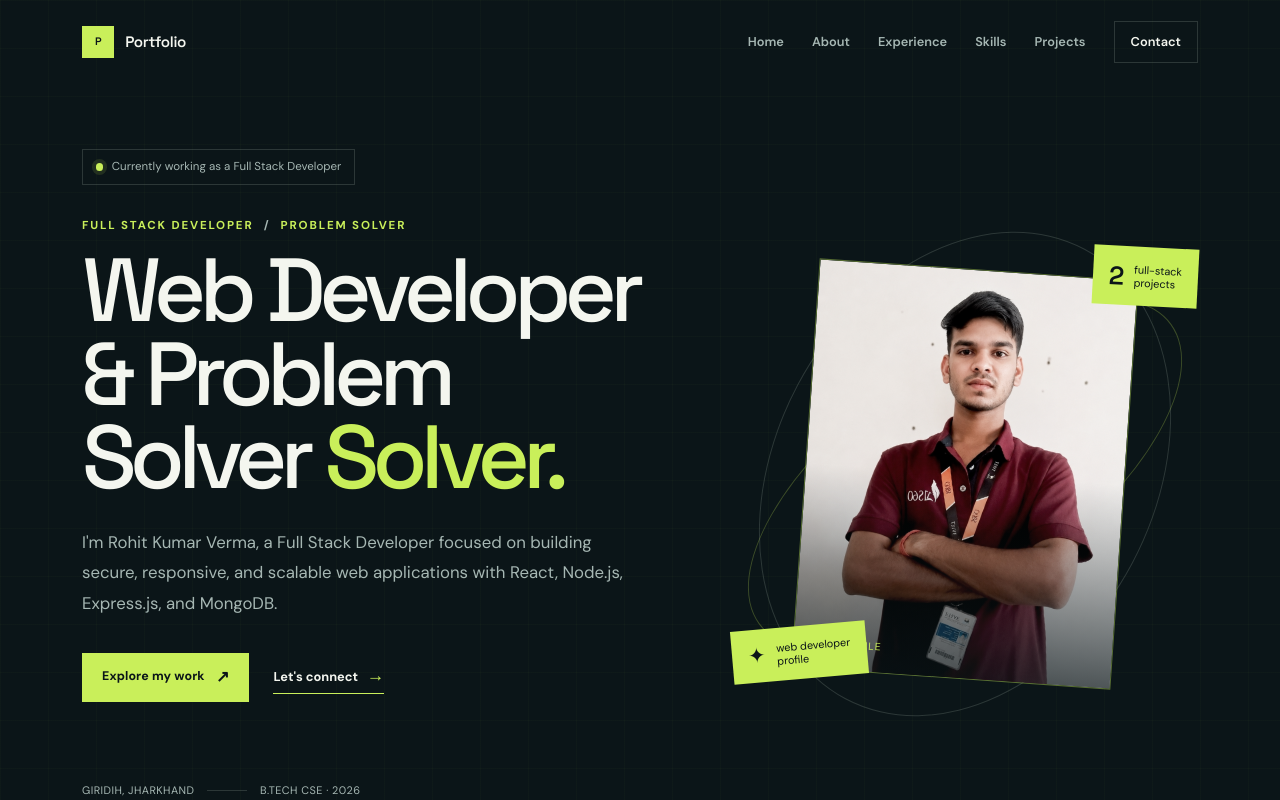
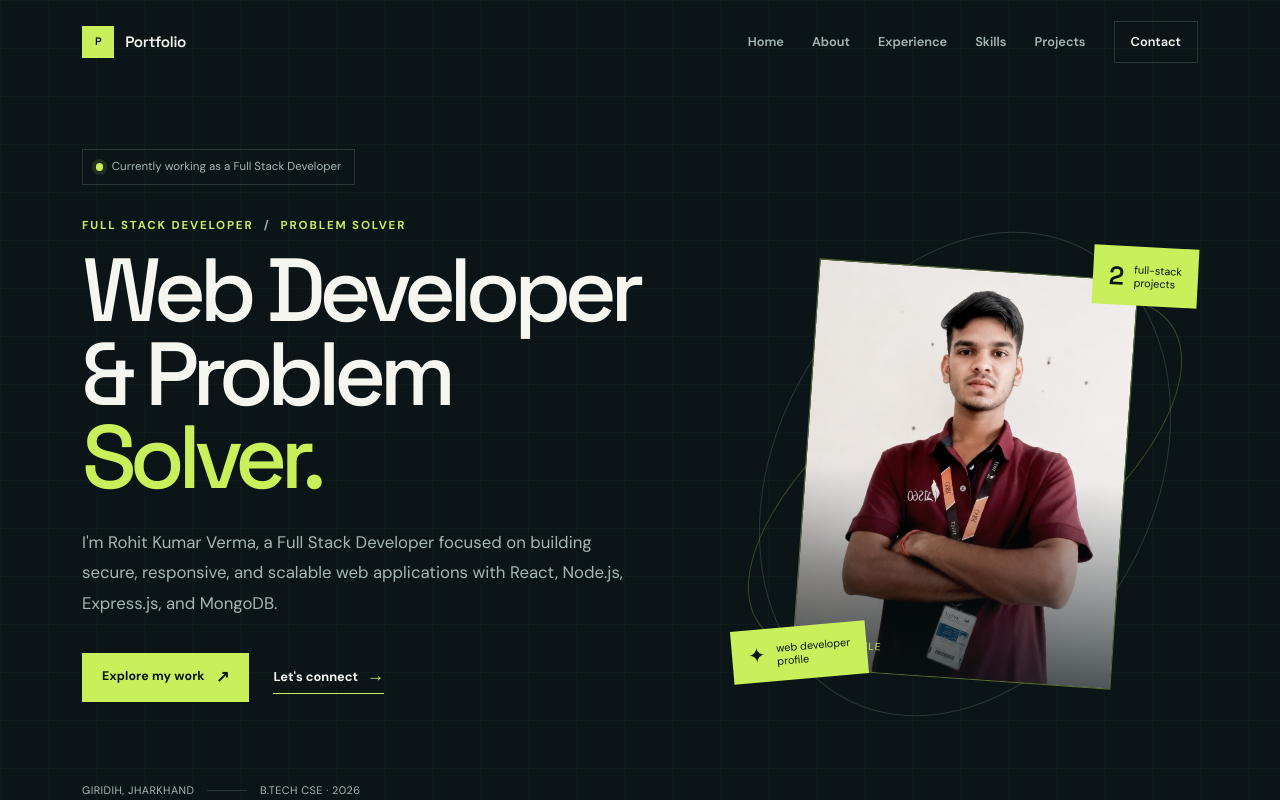
Before and after one commit to rohitverma9773/portfolio01, a React (Vite) app: page / in a window 1280 px wide. Shown: the top 800 px of the page. Built offline with nearby package versions, Linux system fonts and the light colour scheme.

Commit message:
Update Hero.jsx

```diff
--- a/src/components/Hero.jsx
+++ b/src/components/Hero.jsx
@@ -8,7 +8,7 @@ const Hero = () => {
         <div className="hero-copy">
           <div className="status-pill"><span className="status-dot" /> Currently working as a Full Stack Developer</div>
           <p className="eyebrow">Full Stack Developer <span>/</span> problem solver</p>
-          <h1 className="hero-title">Web Developer & Problem Solver <em>Solver.</em></h1>
+          <h1 className="hero-title">Web Developer & Problem <em>Solver.</em></h1>
           <p className="hero-subtitle">
             I&apos;m Rohit Kumar Verma, a Full Stack Developer focused on building secure, responsive, and scalable web applications with React, Node.js, Express.js, and MongoDB.
           </p>
```
